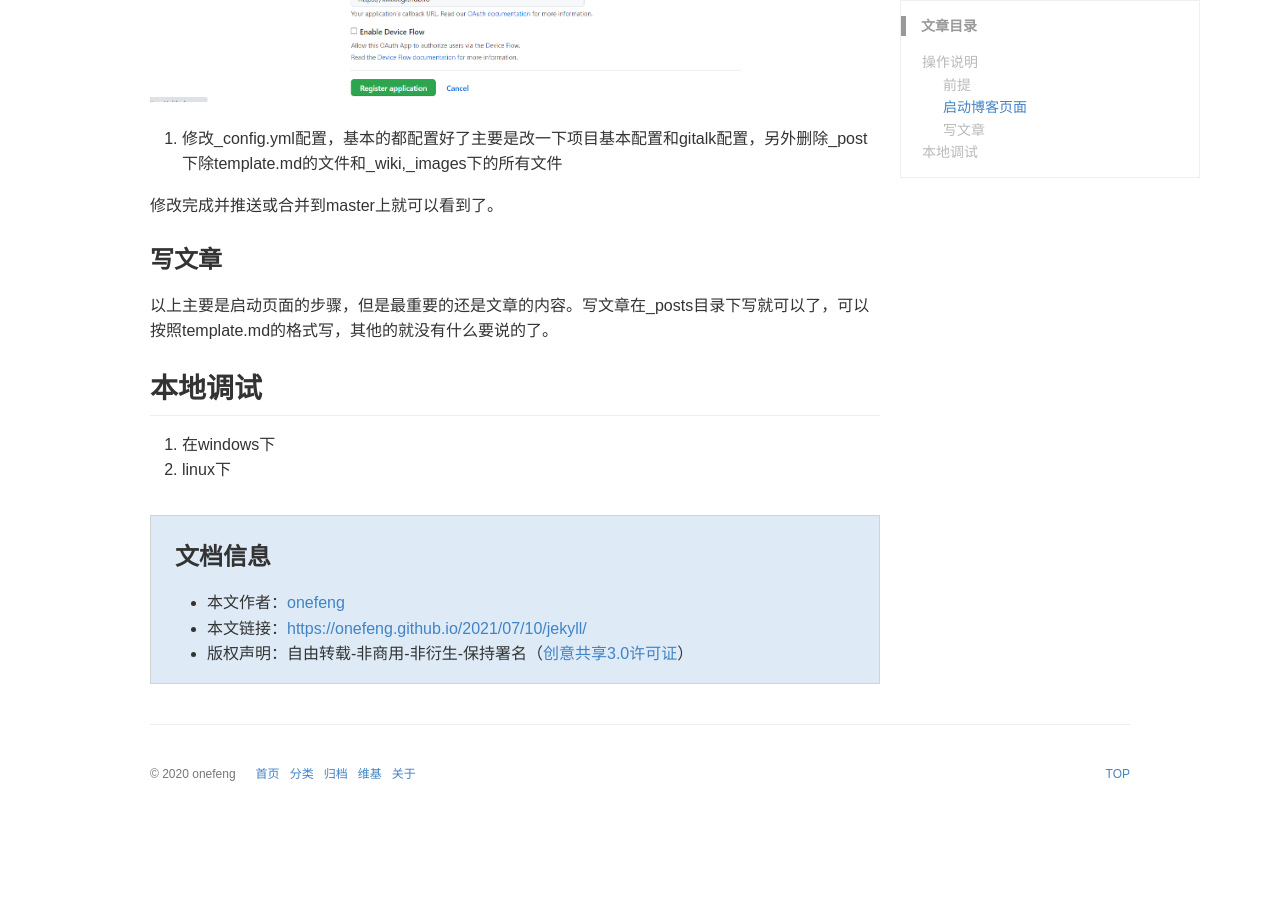
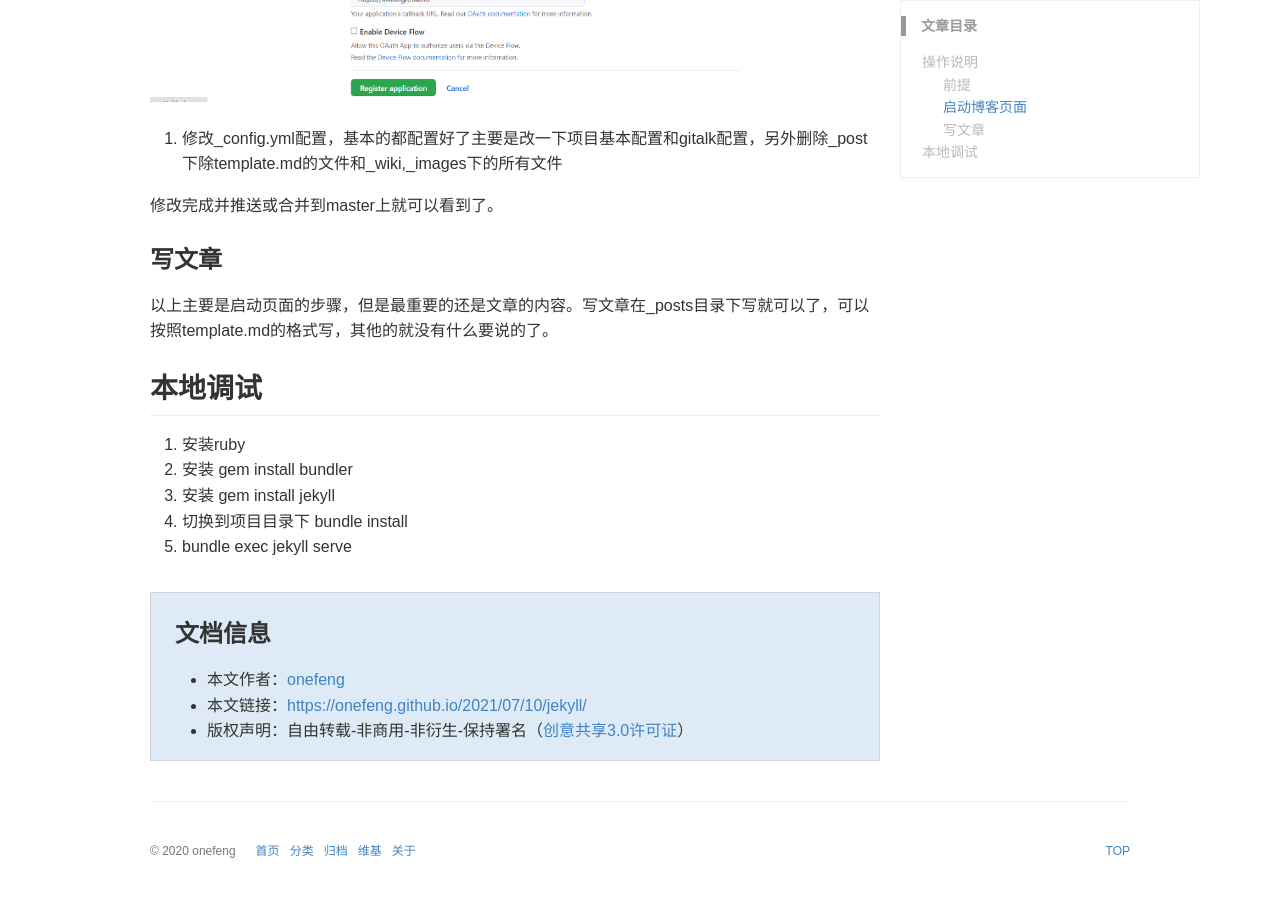
Before and after one commit to onefeng/onefeng.github.io, a Jekyll site: the page built from _posts/2021-07-10-jekyll.md, in a window 1280 px wide and 900 px high, scrolled down 2704 px. Shown: the top 897 px of the window. Built offline with Jekyll 4.4.1, drawn with Linux system fonts in a browser that asks for light colours; some web fonts are replaced; comment, search, counter and statistics services are not loaded; before the commit the page ends 3527 px from its top, so only the background shows below that; some of the changed text lies outside the part shown.

Commit message:
feat: 修改文章

```diff
--- a/_posts/2021-07-10-jekyll.md
+++ b/_posts/2021-07-10-jekyll.md
@@ -48,5 +48,8 @@ keywords: jekyll
 以上主要是启动页面的步骤，但是最重要的还是文章的内容。写文章在_posts目录下写就可以了，可以按照template.md的格式写，其他的就没有什么要说的了。
 ## 本地调试
 
-1. 在windows下
-2. linux下
+1. 安装ruby
+2. 安装 gem install bundler
+3. 安装 gem install jekyll
+4. 切换到项目目录下 bundle install
+5. bundle exec jekyll serve
```
